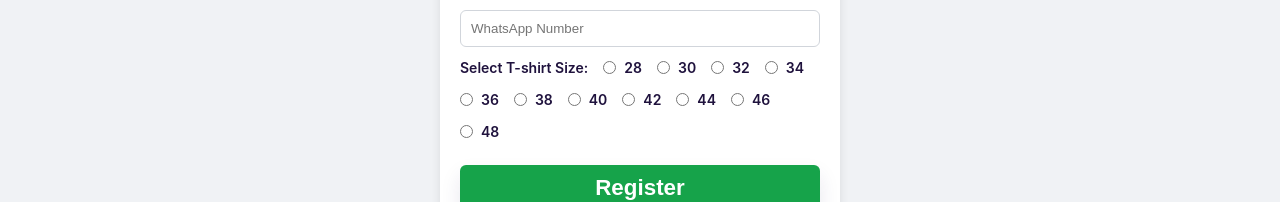
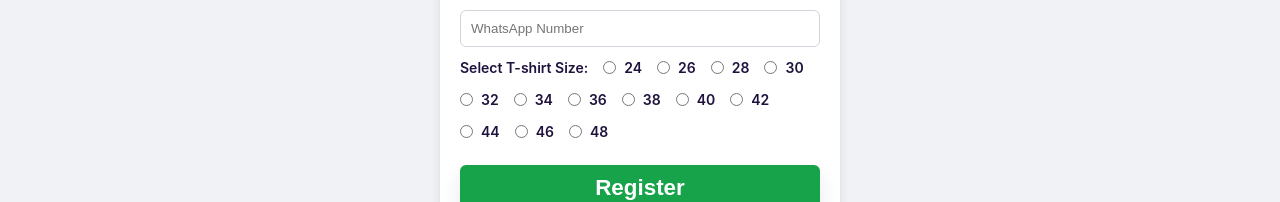
Before and after one commit to Ashwin-Shenoy07/website, a React (Create React App) app in the folder frontend/: page /tshirt in a window 1280 px wide. Shown: the part 428-630 px from the top of the page. Built offline with nearby package versions, Linux system fonts and the light colour scheme.

Commit message:
fix: tshirt regitration 3

```diff
--- a/frontend/src/components/TshirtRegistration.js
+++ b/frontend/src/components/TshirtRegistration.js
@@ -68,7 +68,7 @@ const TshirtRegistration = () => {
 
         <div className="sizes">
             <label>Select T-shirt Size:</label>
-            {['28', '30','32','34', '36', '38', '40', '42','44', '46', '48'].map(b => (
+            {['24','26','28', '30','32','34', '36', '38', '40', '42','44', '46', '48'].map(b => (
               <label key={b}><input type="radio" name="shirtSize" value={b} checked={form.shirtSize === b} onChange={handleChange} /> {b}</label>
             ))}
           </div>
```
Also changed, not shown: 1 other file (tests, documents, lock files or other folders).
